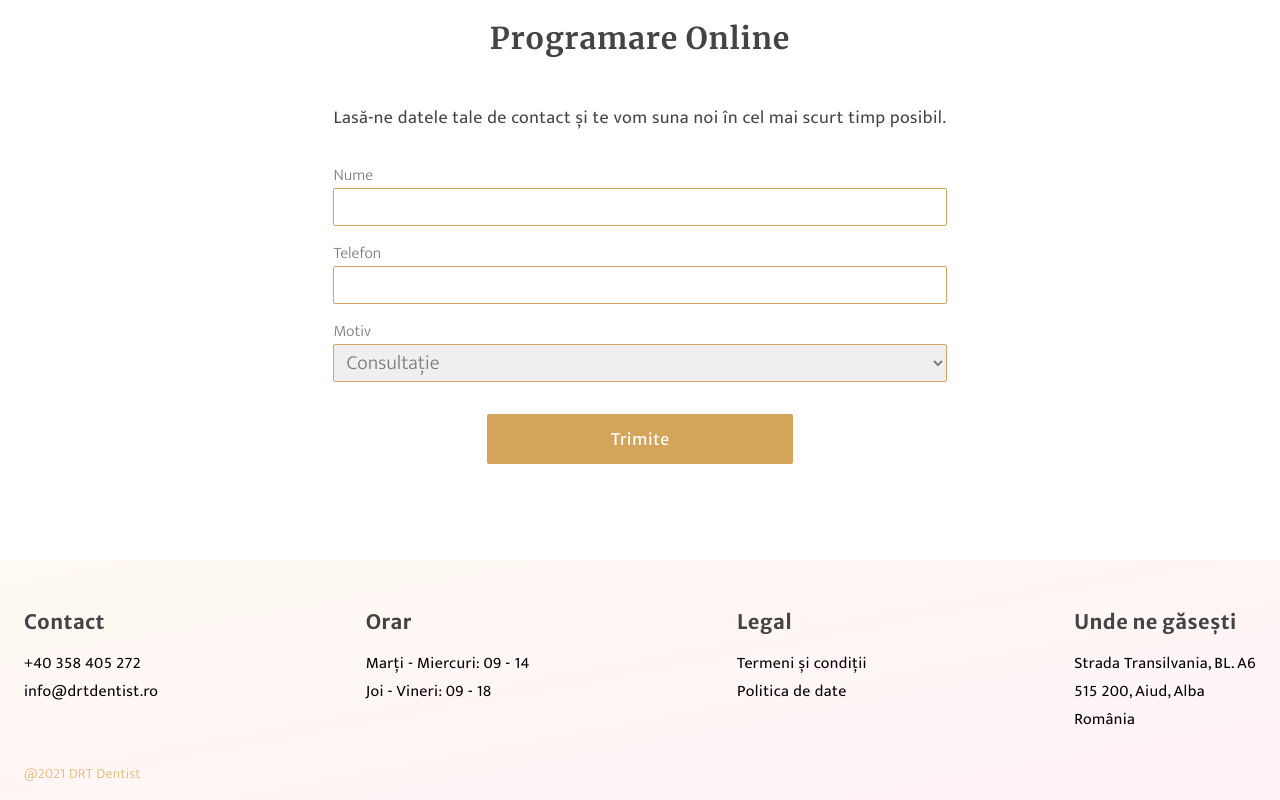
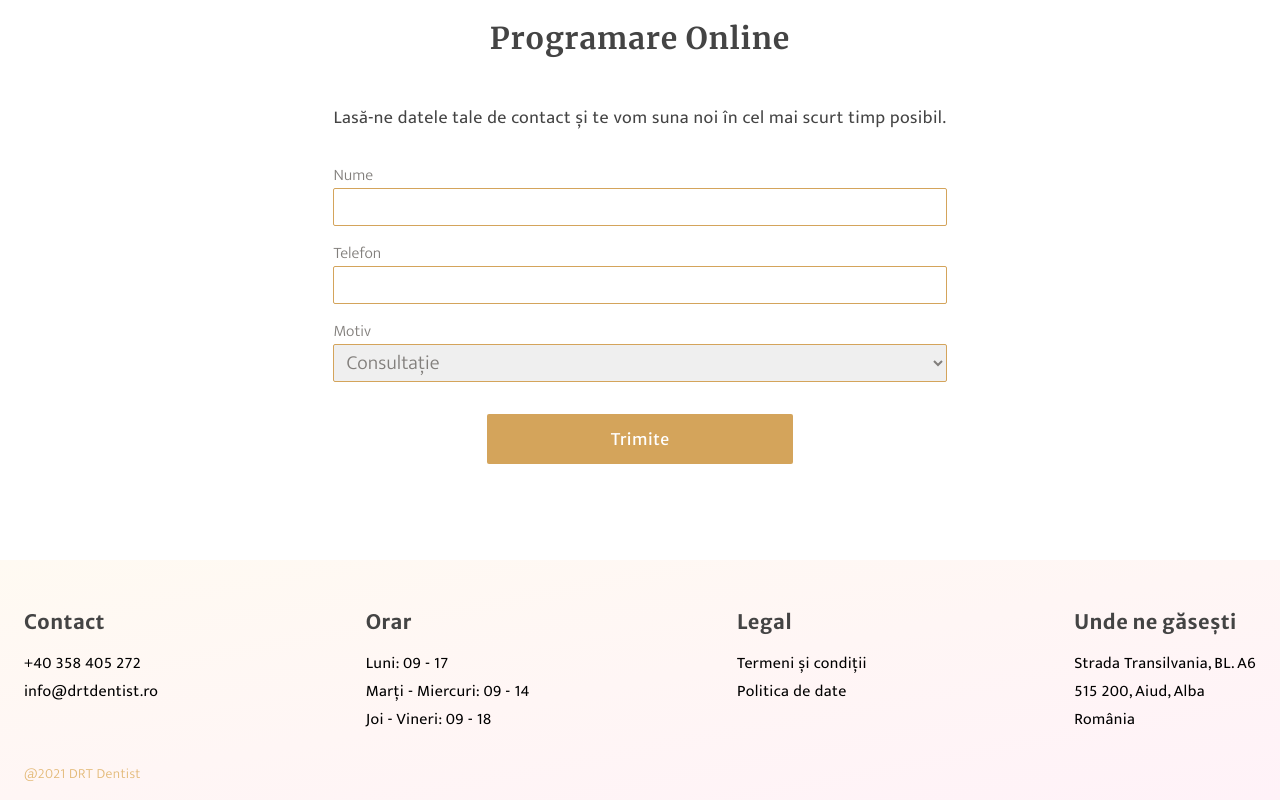
Before and after one commit to avram-dames/drt, a Vue app: page / in a window 1280 px wide. Shown: the part 3934-4734 px from the top of the page. Built offline with nearby package versions, Linux system fonts and the light colour scheme; what tailwindcss-question-mark would draw is missing.

Commit message:
update opening hours and form

```diff
--- a/public/index.html
+++ b/public/index.html
@@ -19,7 +19,7 @@
     <!-- built files will be auto injected -->
 
     <form name="programare" data-netlify="true" action="/succes" hidden>
-      <input type="text" name="name" />
+      <input type="text" name="nume" />
       <input type="tel" name="telefon" />
       <select name="motiv">
         <option value="consultatie">Consultație</option>
--- a/src/components/AppointmentForm.vue
+++ b/src/components/AppointmentForm.vue
@@ -36,7 +36,7 @@
           <label for="name">Nume</label>
           <input
             class="border border-primary rounded-sm text-xl px-2 py-1"
-            id="name"
+            id="nume"
             type="text"
             name="nume"
             required
--- a/src/components/FooterSection.vue
+++ b/src/components/FooterSection.vue
@@ -14,6 +14,9 @@
         <div>
           <h3 class="mt-12 font-mwsb tracking-wide text-xl">Orar</h3>
           <div class="mt-4 font-mvr tracking-wide text-md">
+            Luni: 09 - 17
+          </div>
+          <div class="mt-1 font-mvr tracking-wide text-md">
             Marți - Miercuri: 09 - 14
           </div>
           <div class="mt-1 font-mvr tracking-wide text-md">
```
